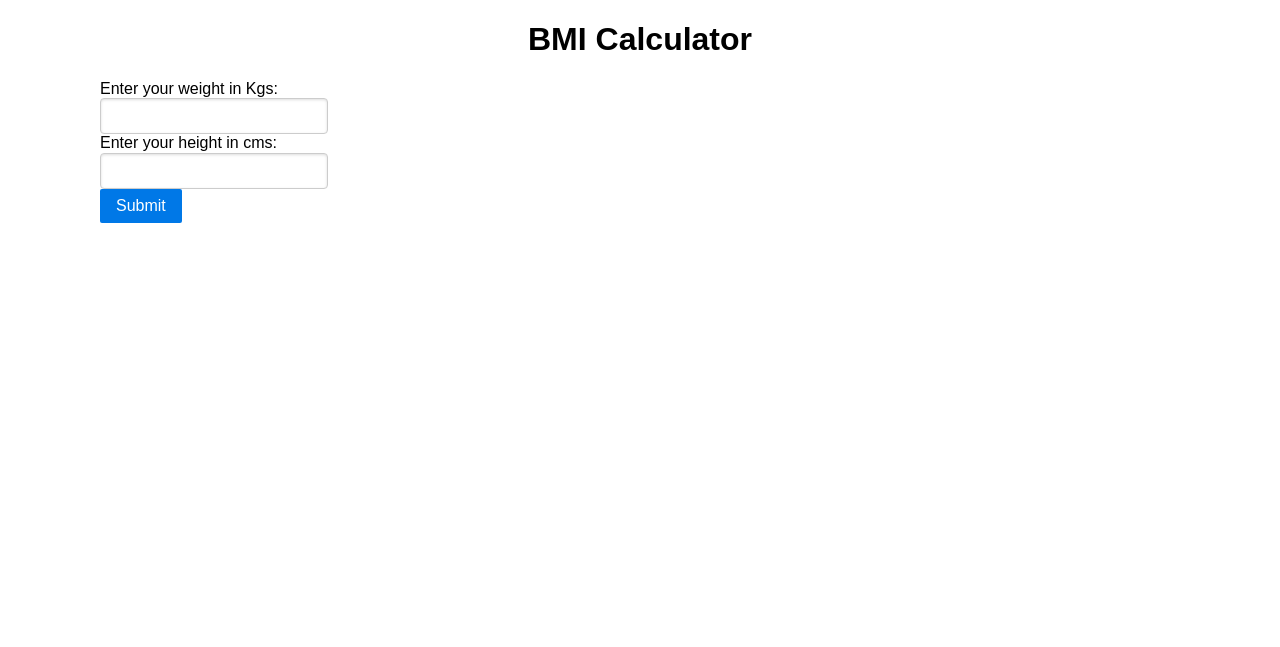
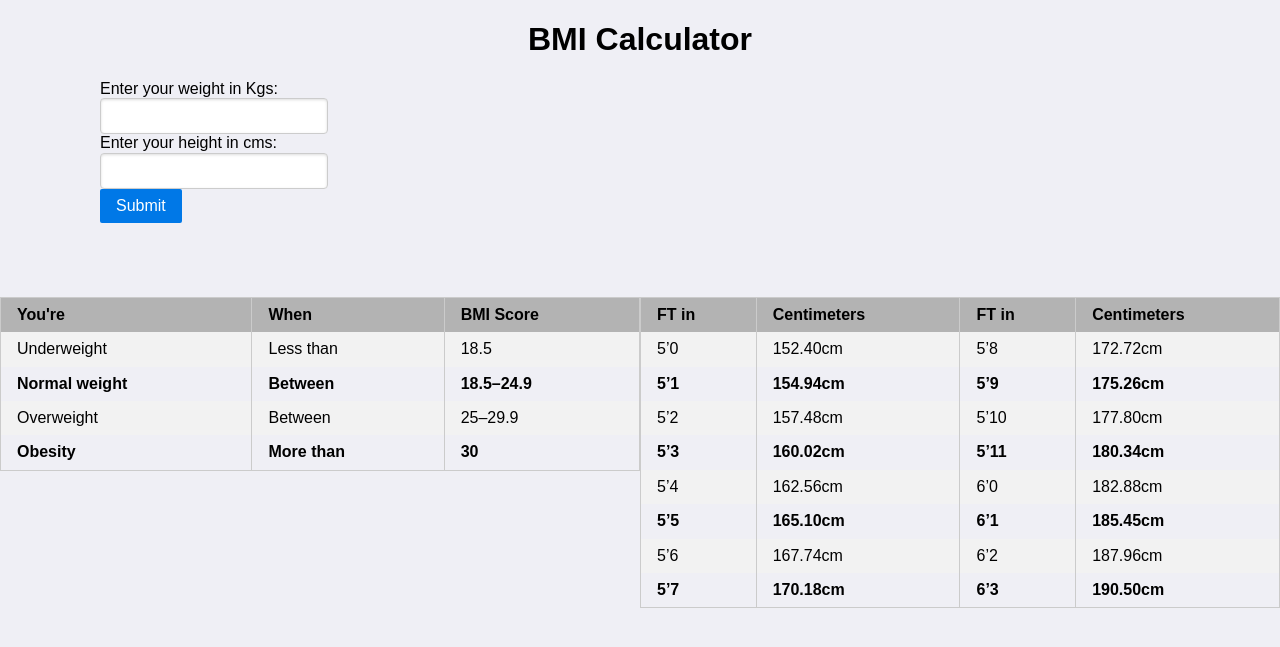
Before and after one commit to nikhilnarasimha/BMI_Calculator, a Flask app: page / in a window 1280 px wide. Shown: the top 647 px of the page. Run offline with Flask 2, Linux system fonts and the light colour scheme; some libraries are stand-ins or nearby versions.

Commit message:
updated colour

```diff
--- a/static/style.css
+++ b/static/style.css
@@ -1,7 +1,6 @@
 h1 {
 
 	text-align: center;
-
 
 }
 
--- a/templates/index.html
+++ b/templates/index.html
@@ -2,7 +2,7 @@
 
 <head>
 
-    <title>Nikhil's BMI calculator</title>
+    <title style="color:#6666ff">Nikhil's BMI calculator</title>
     <link rel="stylesheet" href="https://unpkg.com/purecss@2.0.3/build/pure-min.css" integrity="sha384-cg6SkqEOCV1NbJoCu11+bm0NvBRc8IYLRGXkmNrqUBfTjmMYwNKPWBTIKyw9mHNJ" crossorigin="anonymous">
     <link rel="stylesheet" type="text/css" href= '{{url_for("static", filename = "style.css")}}'>
 
@@ -11,7 +11,7 @@
 <h1>BMI Calculator</h1>
 
 
-<body>
+<body style="background-color:rgb(239, 239, 245);">
       <div class="main">
       <form class="pure-form" method="POST" action="/">
       Enter your weight in Kgs:<br>
@@ -27,10 +27,115 @@
 
       <div class="main">
            {% if bmi %}
-                <p> Your BMI is {{ bmi }} </p>
+                <p style="color:#0073e6;font-size:20px;"><strong> Your BMI is {{ bmi }} </strong> </p>
            {% endif %}
 
       </div>
 
 
 </body>
+
+<br>
+
+<br>
+
+<br>
+
+<table class="pure-table" style="float: left;"  width=50%>
+    <thead>
+        <tr>
+
+            <th style="background-color:#b3b3b3">You're</th>
+            <th style="background-color:#b3b3b3">When</th>
+            <th style="background-color:#b3b3b3">BMI Score</th>
+        </tr>
+    </thead>
+    <tbody>
+        <tr class="pure-table-odd">
+
+            <td>Underweight </td>
+            <td>Less than</td>
+            <td>18.5</td>
+        </tr>
+        <tr>
+
+            <td><strong>Normal weight</strong></td>
+            <td><strong>Between</strong></td>
+            <td><strong>18.5–24.9</strong></td>
+        </tr>
+        <tr class="pure-table-odd">
+
+            <td>Overweight</td>
+            <td>Between</td>
+            <td>25–29.9</td>
+        </tr>
+		<tr>
+
+            <td><strong>Obesity</strong></td>
+            <td><strong>More than</strong></td>
+            <td><strong>30</strong></td>
+        </tr>
+    </tbody>
+</table >
+<table class="pure-table" width=50%>
+    <thead>
+        <tr>
+            <th style="background-color:#b3b3b3">FT in</th>
+            <th style="background-color:#b3b3b3">Centimeters</th>
+            <th style="background-color:#b3b3b3">FT in</th>
+            <th style="background-color:#b3b3b3">Centimeters</th>
+        </tr>
+    </thead>
+    <tbody>
+        <tr class="pure-table-odd">
+            <td>5’0</td>
+            <td>152.40cm</td>
+            <td>5’8</td>
+            <td>172.72cm</td>
+        </tr>
+        <tr>
+            <td><strong>5’1</strong></td>
+            <td><strong>154.94cm</strong></td>
+            <td><strong>5’9</strong></td>
+            <td><strong>175.26cm</strong></td>
+        </tr>
+        <tr class="pure-table-odd">
+            <td>5’2</td>
+            <td>157.48cm</td>
+            <td>5’10</td>
+            <td>177.80cm</td>
+        </tr>
+        <tr>
+            <td><strong>5’3</strong></td>
+            <td><strong>160.02cm</strong></td>
+			<td><strong>5’11</strong></td>
+            <td><strong>180.34cm</strong></td>
+
+        </tr>
+        <tr class="pure-table-odd">
+            <td>5’4</td>
+            <td>162.56cm</td>
+            <td>6’0</td>
+            <td>182.88cm</td>
+        </tr>
+        <tr>
+            <td><strong>5’5</strong></td>
+            <td><strong>165.10cm</strong></td>
+            <td><strong>6’1</strong></td>
+            <td><strong>185.45cm</strong></td>
+        </tr>
+        <tr class="pure-table-odd">
+            <td>5’6</td>
+            <td>167.74cm</td>
+            <td>6’2</td>
+            <td>187.96cm</td>
+        </tr>
+        <tr>
+            <td><strong>5’7</strong></td>
+            <td><strong>170.18cm</strong></td>
+			<td><strong>6’3</strong></td>
+            <td><strong>190.50cm</strong></td>
+
+        </tr>
+    </tbody>
+</table>
```
